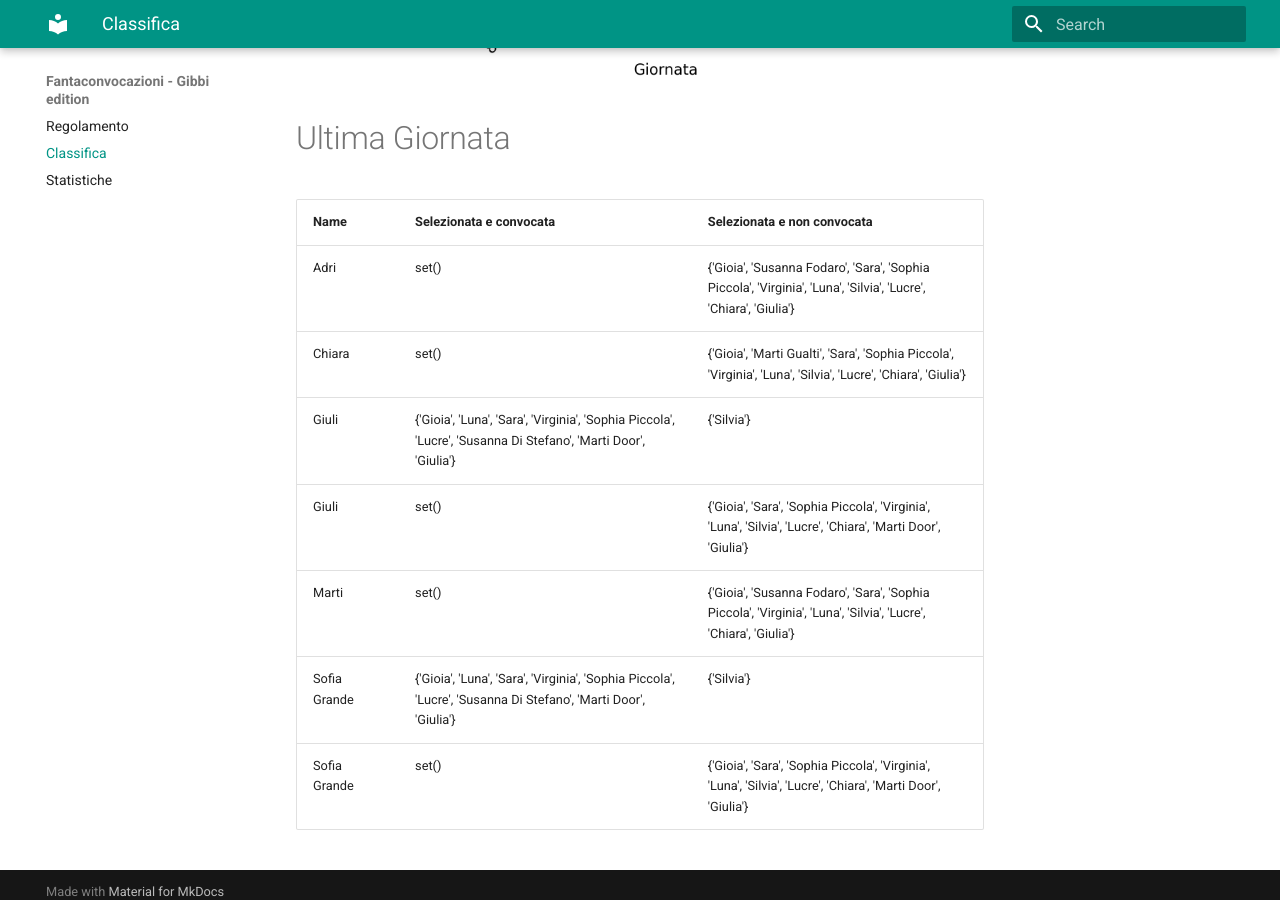
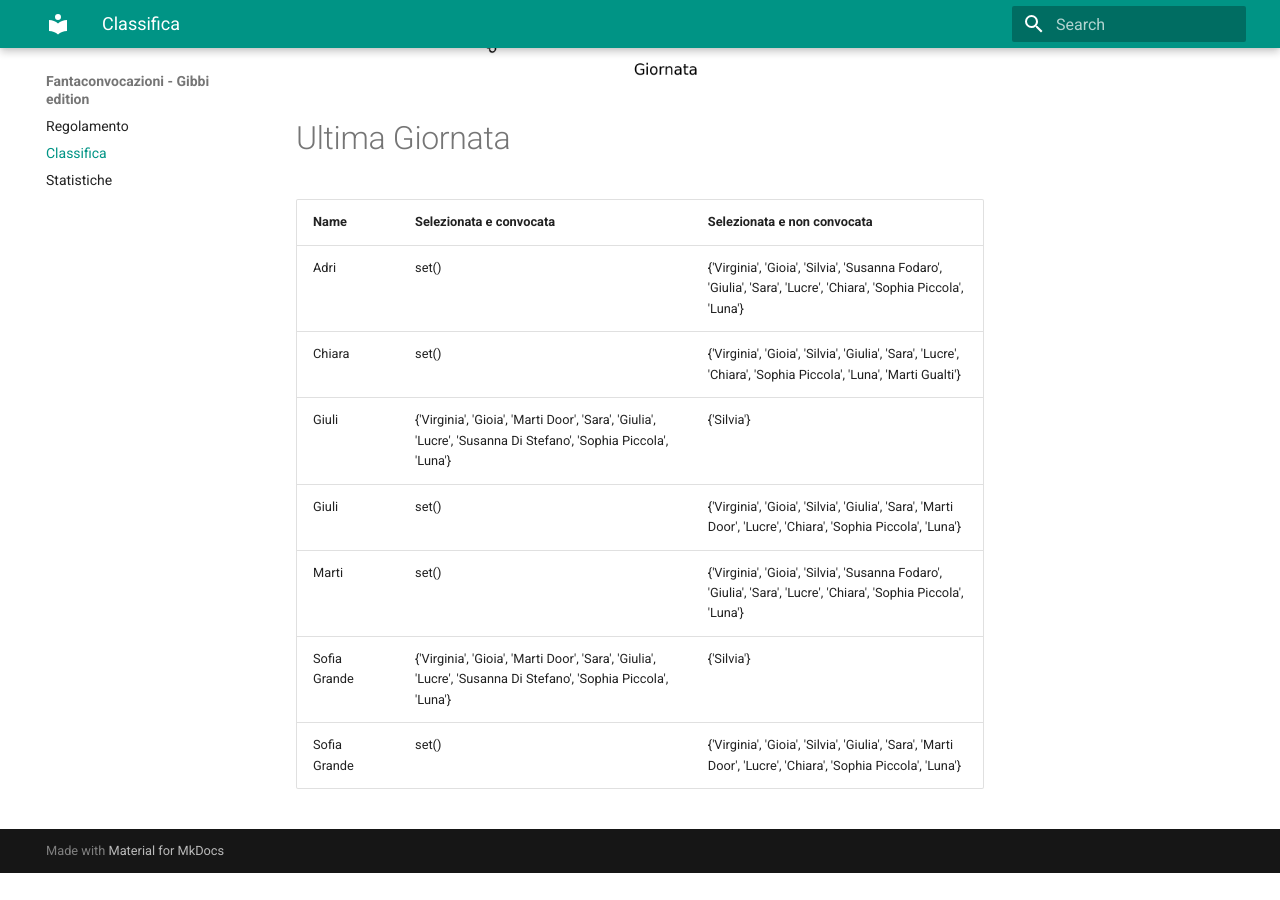
Before and after one commit to martinig94/fantagibbi, an MkDocs documentation site: the page built from docs/Classifica.md, in a window 1280 px wide and 900 px high, scrolled down 1030 px. Built offline with MkDocs 1.6.1 and Material for MkDocs 9.7.7, drawn with Linux system fonts in a browser that asks for light colours; after the commit the page ends 1903 px from its top, so only the background shows below that.

Commit message:
Auto-update from main.py

```diff
--- a/docs/Classifica.md
+++ b/docs/Classifica.md
@@ -18,11 +18,11 @@
 <!-- START_TABLE CORRECT -->
 | Name         | Selezionata e convocata                                                                                        | Selezionata e non convocata                                                                                      |
 |:-------------|:---------------------------------------------------------------------------------------------------------------|:-----------------------------------------------------------------------------------------------------------------|
-| Adri         | set()                                                                                                          | {'Gioia', 'Susanna Fodaro', 'Sara', 'Sophia Piccola', 'Virginia', 'Luna', 'Silvia', 'Lucre', 'Chiara', 'Giulia'} |
-| Chiara       | set()                                                                                                          | {'Gioia', 'Marti Gualti', 'Sara', 'Sophia Piccola', 'Virginia', 'Luna', 'Silvia', 'Lucre', 'Chiara', 'Giulia'}   |
-| Giuli        | {'Gioia', 'Luna', 'Sara', 'Virginia', 'Sophia Piccola', 'Lucre', 'Susanna Di Stefano', 'Marti Door', 'Giulia'} | {'Silvia'}                                                                                                       |
-| Giuli        | set()                                                                                                          | {'Gioia', 'Sara', 'Sophia Piccola', 'Virginia', 'Luna', 'Silvia', 'Lucre', 'Chiara', 'Marti Door', 'Giulia'}     |
-| Marti        | set()                                                                                                          | {'Gioia', 'Susanna Fodaro', 'Sara', 'Sophia Piccola', 'Virginia', 'Luna', 'Silvia', 'Lucre', 'Chiara', 'Giulia'} |
-| Sofia Grande | {'Gioia', 'Luna', 'Sara', 'Virginia', 'Sophia Piccola', 'Lucre', 'Susanna Di Stefano', 'Marti Door', 'Giulia'} | {'Silvia'}                                                                                                       |
-| Sofia Grande | set()                                                                                                          | {'Gioia', 'Sara', 'Sophia Piccola', 'Virginia', 'Luna', 'Silvia', 'Lucre', 'Chiara', 'Marti Door', 'Giulia'}     |
+| Adri         | set()                                                                                                          | {'Virginia', 'Gioia', 'Silvia', 'Susanna Fodaro', 'Giulia', 'Sara', 'Lucre', 'Chiara', 'Sophia Piccola', 'Luna'} |
+| Chiara       | set()                                                                                                          | {'Virginia', 'Gioia', 'Silvia', 'Giulia', 'Sara', 'Lucre', 'Chiara', 'Sophia Piccola', 'Luna', 'Marti Gualti'}   |
+| Giuli        | {'Virginia', 'Gioia', 'Marti Door', 'Sara', 'Giulia', 'Lucre', 'Susanna Di Stefano', 'Sophia Piccola', 'Luna'} | {'Silvia'}                                                                                                       |
+| Giuli        | set()                                                                                                          | {'Virginia', 'Gioia', 'Silvia', 'Giulia', 'Sara', 'Marti Door', 'Lucre', 'Chiara', 'Sophia Piccola', 'Luna'}     |
+| Marti        | set()                                                                                                          | {'Virginia', 'Gioia', 'Silvia', 'Susanna Fodaro', 'Giulia', 'Sara', 'Lucre', 'Chiara', 'Sophia Piccola', 'Luna'} |
+| Sofia Grande | {'Virginia', 'Gioia', 'Marti Door', 'Sara', 'Giulia', 'Lucre', 'Susanna Di Stefano', 'Sophia Piccola', 'Luna'} | {'Silvia'}                                                                                                       |
+| Sofia Grande | set()                                                                                                          | {'Virginia', 'Gioia', 'Silvia', 'Giulia', 'Sara', 'Marti Door', 'Lucre', 'Chiara', 'Sophia Piccola', 'Luna'}     |
 <!-- END_TABLE CORRECT -->
```
